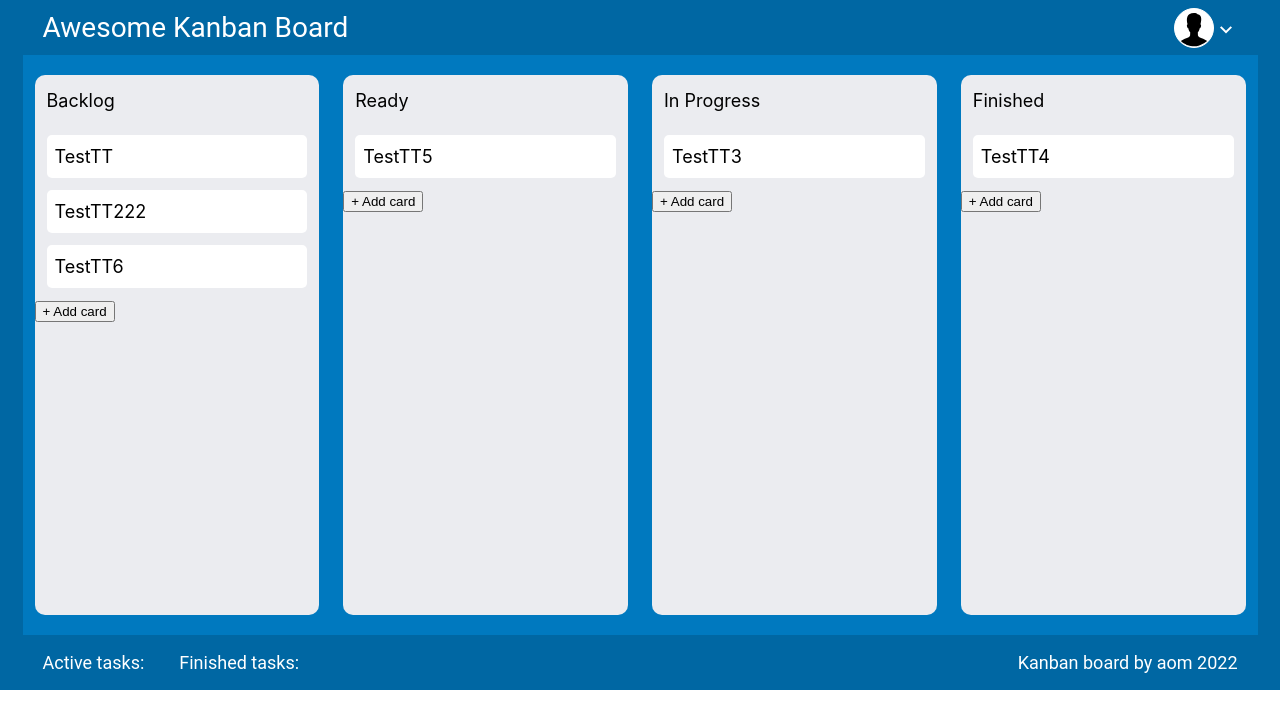
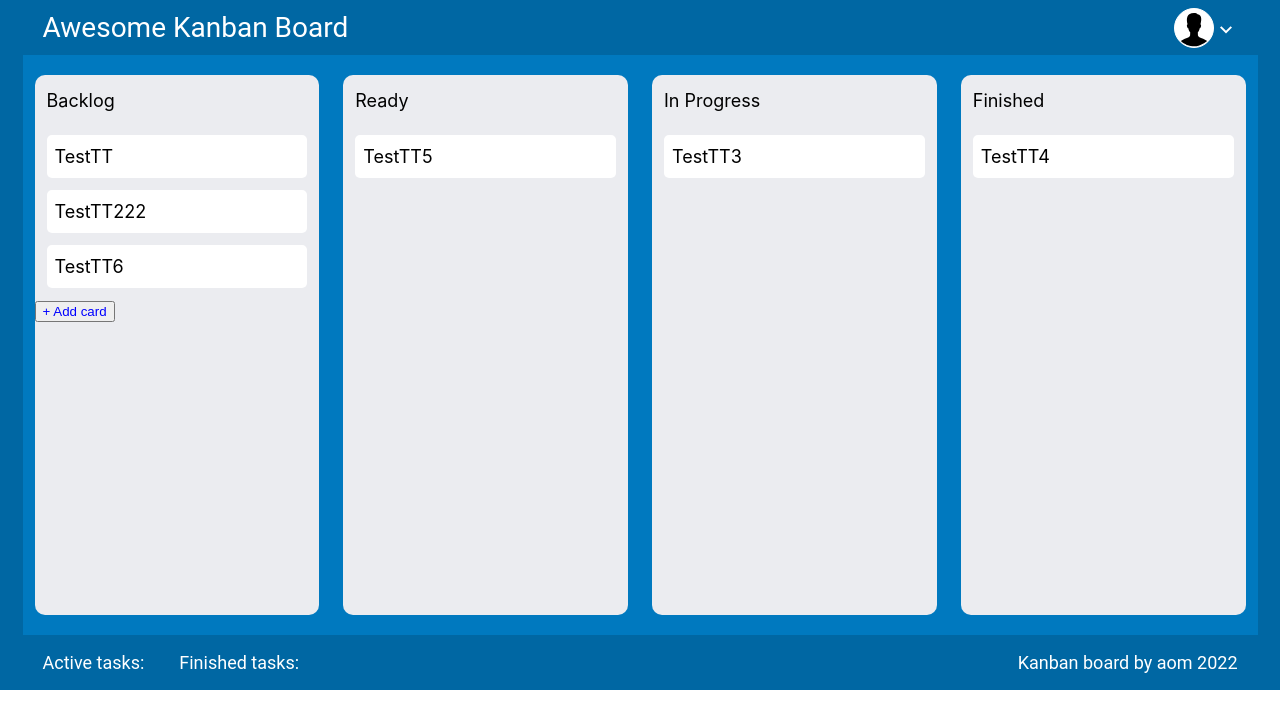
Before and after one commit to ollegozz/pj-05, a React (Create React App) app: page / in a window 1280 px wide. Shown: the top 728 px of the page. Built offline with nearby package versions, Linux system fonts and the light colour scheme.

Commit message:
tasks-button

```diff
--- a/src/App.js
+++ b/src/App.js
@@ -1,21 +1,25 @@
+import React, { useState } from 'react'
 import Canban from "./page/Canban/Canban";
 import Footer from "./components/Footer/Footer"
 import Header from "./components/Header/Header"
 import Task from './page/Task/Task'
 import NotFound from './page/NotFound/NotFound'
 import "./app.css"
+import { bdResponse } from './BdResponse'
 
 import { Routes, Route } from 'react-router-dom';
 
 function App() {
+  const [mosk, setMosk] = useState(bdResponse)
+
   return (
 
     <div className="main">
       <div className="_container" >
         <Header />
         <Routes>
-          <Route path='/' element={<Canban />} />
-          <Route path='/task/:id' element={<Task />} />
+          <Route path='/' element={<Canban mosk={mosk} setMosk={setMosk}/>} />
+          <Route path='/task/:id' element={<Task mosk={mosk} />} />
           <Route path='*' element={<NotFound />} />
         </Routes>
         <Footer />
--- a/src/components/Input/Input.jsx
+++ b/src/components/Input/Input.jsx
@@ -5,10 +5,6 @@ import Button from '../Button/Button';
 
 export default function Input(props) {
 
-    // const [mosk, setMosk] = useState(props.mosk)
-    // const { mosk } = props
-    // const [inputValue, setInputValue] = useState('')
-
     return (
         <input {...props}>
 
--- a/src/components/Tasks/Tasks.jsx
+++ b/src/components/Tasks/Tasks.jsx
@@ -1,33 +1,12 @@
-import React, { useState } from 'react'
+import React from 'react'
 import { Link } from 'react-router-dom';
 import css from './tasks.module.css'
-import Input from '../Input/Input';
-import Button from '../Button/Button';
-import { bdResponse } from '../../BdResponse';
+// import Input from '../Input/Input';
+// import Button from '../Button/Button';
+// import { bdResponse } from '../../BdResponse';
 
 export default function Tasks(props) {
-    const { statusTask } = props
-    const [mosk, setMosk] = useState(bdResponse)
-    const [inputTaskName, setInputTaskName] = useState('')
-    const [openForm, setOpenForm] = useState(false)
-
-    function openCreateTask() {
-        setOpenForm(!openForm)
-    }
-
-    function addTask(e) {
-        e.preventDefault()
-        const newTask = {
-            status: 'Backlog',
-            id: Date.now(),
-            name: inputTaskName,
-            description: 'create description'
-        }
-        setMosk([...mosk, newTask])
-        setInputTaskName('')
-        console.log(newTask);
-    }
-
+    const { statusTask, mosk } = props
 
 
     return (
@@ -40,14 +19,13 @@ export default function Tasks(props) {
                         </Link>
                     </div> : ''
             ))}
-            <button onClick={openCreateTask}>{openForm ? 'Close' : '+ Add card'}</button>
+            {/* {openForm ? <Button onClick={addTask}>Submit</Button> :
+                <Button onClick={openCreateTask} >+ Add card</Button>}
 
             {openForm &&
                 <Input placeholder='Create'
                     value={inputTaskName}
-                    onChange={e => setInputTaskName(e.target.value)} />}
-            {inputTaskName === '' ? '' : <Button onClick={addTask} >Create</Button>}
-
+                    onChange={e => setInputTaskName(e.target.value)} />} */}
 
         </div>
     )
--- a/src/page/Canban/Canban.jsx
+++ b/src/page/Canban/Canban.jsx
@@ -2,10 +2,46 @@ import React, { useState } from 'react'
 import Tasks from '../../components/Tasks/'
 import css from './canban.module.css'
 // import { bdResponse } from '../../BdResponse';
+import Button from '../../components/Button/Button';
+import Input from '../../components/Input/Input';
 
 
-export default function Canban() {
+export default function Canban(props) {
+  const { mosk, setMosk } = props
   // const [mosk, setMosk] = useState(bdResponse)
+  const [inputTaskName, setInputTaskName] = useState('')
+  const [openForm, setOpenForm] = useState(false)
+  const [formValid, setFormValid] = useState(true)
+
+  function openCreateTask() {
+    setOpenForm(!openForm)
+  }
+
+  const isFormValidated = () => {
+    if (inputTaskName !== '') {
+      setFormValid(true)
+      return true
+    } else {
+      setFormValid(false)
+      return false
+    }
+  }
+
+  function addTask(e) {
+    e.preventDefault()
+    if (isFormValidated()) {
+      const newTask = {
+        status: 'Backlog',
+        id: mosk.length + 1,
+        name: inputTaskName,
+        description: 'create description'
+      }
+      setMosk([...mosk, newTask])
+      setInputTaskName('')
+      openCreateTask()
+    }
+
+  }
 
   return (
     <div className={css.cards}>
@@ -13,22 +49,29 @@ export default function Canban() {
       <div className={css.cardItem}>
         <div className={css.card_backlog}>
           <p className={css.taskName}>Backlog</p>
-          <Tasks statusTask='Backlog'/>
+          <Tasks statusTask='Backlog' mosk={mosk}/>
+          {openForm ? <Button onClick={addTask}>Submit</Button> :
+            <Button onClick={openCreateTask} >+ Add card</Button>}
+
+          {openForm &&
+            <Input placeholder='Create'
+              value={inputTaskName}
+              onChange={e => setInputTaskName(e.target.value)} />}
         </div>
 
         <div className={css.card_ready}>
           <p className={css.taskName}>Ready</p>
-          <Tasks statusTask='Ready' />
+          <Tasks statusTask='Ready' mosk={mosk} />
         </div>
 
         <div className={css.card_progress}>
           <p className={css.taskName}>In Progress</p>
-          <Tasks statusTask='In progress' />
+          <Tasks statusTask='In progress' mosk={mosk} />
         </div>
 
         <div className={css.card_finished}>
           <p className={css.taskName}>Finished</p>
-          <Tasks statusTask='Finished'/>
+          <Tasks statusTask='Finished' mosk={mosk} />
         </div>
 
       </div>
--- a/src/page/Task/Task.jsx
+++ b/src/page/Task/Task.jsx
@@ -3,12 +3,13 @@ import { bdResponse } from '../../BdResponse';
 import { useParams } from 'react-router-dom';
 import NotFound from '../NotFound/NotFound';
 
-const Task = () => {
+const Task = (props) => {
+  const { mosk } = props
   const { id } = useParams()
   const [taskItem, setTaskItem] = useState([])
 
   useEffect(() => {
-    bdResponse.map((item) => {
+    mosk.map((item) => {
       // eslint-disable-next-line
       if (item.id == id) {
         setTaskItem(item)
```
